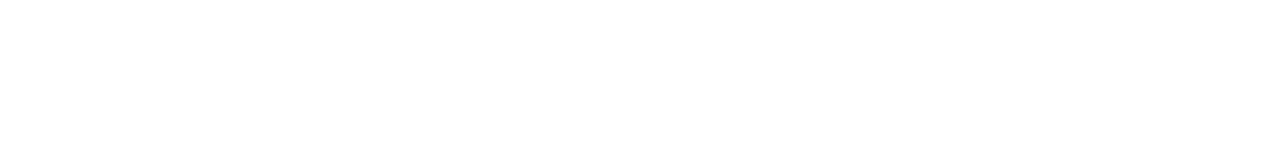
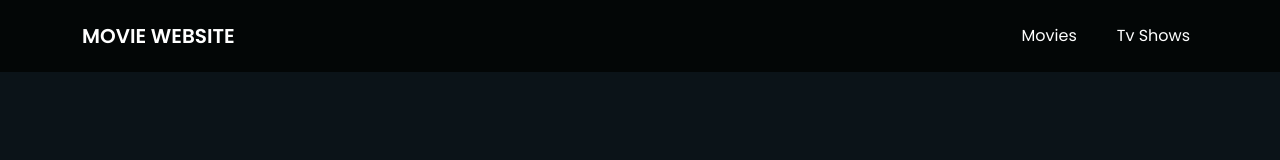
Before and after one commit to ShuvoMallick01/Movie-Website-using-API-JS, a website: page index.html in a window 1280 px wide. Drawn offline with nearby package versions, Linux system fonts and the light colour scheme.

Commit message:
Add Navbar and Color update

```diff
--- a/index.html
+++ b/index.html
@@ -10,7 +10,7 @@
     <link rel="preconnect" href="https://fonts.googleapis.com" />
     <link rel="preconnect" href="https://fonts.gstatic.com" crossorigin />
     <link
-      href="https://fonts.googleapis.com/css2?family=Inter:wght@100;300;400;500;600;700&family=Russo+One&display=swap"
+      href="https://fonts.googleapis.com/css2?family=Poppins:wght@100;200;300;400;500;600;700;800;900&display=swap"
       rel="stylesheet"
     />
 
@@ -37,24 +37,46 @@
     <!-- custom css -->
     <link rel="stylesheet" href="./dist/css/style.css" />
 
-    <!-- ==== JS LINKS ==== -->
-    <!-- bootstrap js -->
-    <script
-      src="https://cdn.jsdelivr.net/npm/bootstrap@5.3.0/dist/js/bootstrap.bundle.min.js"
-      integrity="sha384-geWF76RCwLtnZ8qwWowPQNguL3RmwHVBC9FhGdlKrxdiJJigb/j/68SIy3Te4Bkz"
-      crossorigin="anonymous"
-      defer
-    ></script>
-    <!-- custom js -->
-    <script src="js/app.js" defer></script>
-
     <!-- Title -->
     <title>Website Title</title>
   </head>
 
   <body>
     <!-- NAVBAR -->
-    <header class=""></header>
+    <header class="">
+      <nav
+        class="navbar navbar-expand-lg bg-body-tertiary navbar-dark bg-dark fixed-top py-3"
+      >
+        <div class="container">
+          <a class="navbar-brand fw-semibold" href="#">MOVIE WEBSITE</a>
+          <button
+            class="navbar-toggler"
+            type="button"
+            data-bs-toggle="collapse"
+            data-bs-target="#navbarSupportedContent"
+            aria-controls="navbarSupportedContent"
+            aria-expanded="false"
+            aria-label="Toggle navigation"
+          >
+            <span class="navbar-toggler-icon"></span>
+          </button>
+          <div class="collapse navbar-collapse" id="navbarSupportedContent">
+            <ul class="navbar-nav ms-auto mb-2 gap-4 mb-lg-0">
+              <li class="nav-item">
+                <a class="nav-link active" aria-current="page" href="#"
+                  >Movies</a
+                >
+              </li>
+              <li class="nav-item">
+                <a class="nav-link active" aria-current="page" href="#"
+                  >Tv Shows</a
+                >
+              </li>
+            </ul>
+          </div>
+        </div>
+      </nav>
+    </header>
     <!-- / NAVBAR -->
 
     <!-- BANNER  -->
@@ -82,5 +104,16 @@
       </div>
     </footer>
     <!-- / FOOTER -->
+
+    <!-- ==== JS LINKS ==== -->
+    <!-- bootstrap js -->
+    <!-- <script
+      src="https://cdn.jsdelivr.net/npm/bootstrap@5.3.0/dist/js/bootstrap.bundle.min.js"
+      integrity="sha384-geWF76RCwLtnZ8qwWowPQNguL3RmwHVBC9FhGdlKrxdiJJigb/j/68SIy3Te4Bkz"
+      crossorigin="anonymous"
+      defer
+    ></script> -->
+    <!-- custom js -->
+    <script src="js/app.js" defer></script>
   </body>
 </html>
--- a/scss/_bootstrap.scss
+++ b/scss/_bootstrap.scss
@@ -26,3 +26,24 @@
 // === OR ===
 // Full Bootstrap
 @import "../node_modules/bootstrap/scss/bootstrap";
+
+// === TITLE ===
+.bg-dark {
+  background-color: #030606 !important;
+}
+// === / TITLE ===
+
+// === TITLE ===
+// === / TITLE ===
+
+// === TITLE ===
+// === / TITLE ===
+
+// === TITLE ===
+// === / TITLE ===
+
+// === TITLE ===
+// === / TITLE ===
+
+// === TITLE ===
+// === / TITLE ===
--- a/scss/_variables.scss
+++ b/scss/_variables.scss
@@ -1,4 +1,40 @@
 // === COLOR ===
+// Color system
+
+// scss-docs-start gray-color-variables
+$white: #fff !default;
+$gray-100: #f8f9fa !default;
+$gray-200: #e9ecef !default;
+$gray-300: #dee2e6 !default;
+$gray-400: #ced4da !default;
+$gray-500: #adb5bd !default;
+$gray-600: #6c757d !default;
+$gray-700: #495057 !default;
+$gray-800: #343a40 !default;
+$gray-900: #212529 !default;
+$black: #000 !default;
+// scss-docs-end gray-color-variables
+
+// scss-docs-start theme-color-variables
+$primary: #eebc1c;
+$secondary: #ffffff;
+// $success: $green !default;
+// $info: $cyan !default;
+// $warning: $yellow !default;
+// $danger: $red !default;
+// $light: $gray-100 !default;
+// $dark: $gray-900 !default;
+// scss-docs-end theme-color-variables
+$body-bg: #0b1318;
+
+// stylelint-disable value-keyword-case
+$font-family-sans-serif: Poppins, Sans-serif, system-ui, -apple-system,
+  "Segoe UI", Roboto, "Helvetica Neue", "Noto Sans", "Liberation Sans", Arial,
+  sans-serif, "Apple Color Emoji", "Segoe UI Emoji", "Segoe UI Symbol",
+  "Noto Color Emoji";
+$font-family-monospace: SFMono-Regular, Menlo, Monaco, Consolas,
+  "Liberation Mono", "Courier New", monospace;
+// stylelint-enable value-keyword-case
 // === / COLOR ===
 
 // === NAVBAR ===
```
Also changed, not shown: README.md, dist/css/style.css, 1 other file.
